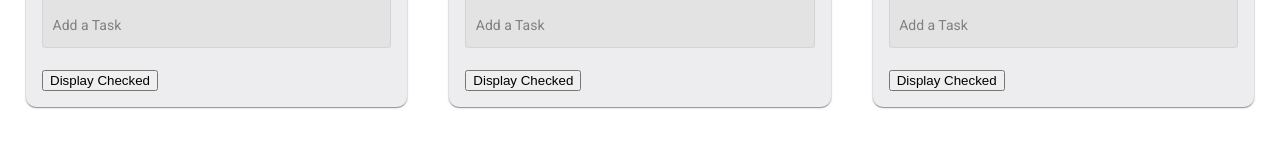
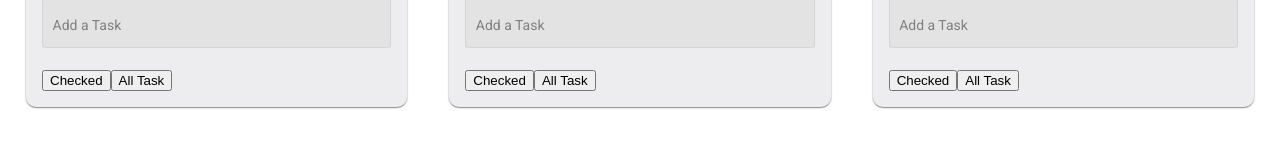
Before and after one commit to vigneshuthra/habitica-NEW, an Angular app: page /tasks in a window 1280 px wide. Shown: the part 383-530 px from the top of the page. Built offline with nearby package versions, Linux system fonts and the light colour scheme.

Commit message:
minor changes

```diff
--- a/src/app/components/item-list/item-list.component.html
+++ b/src/app/components/item-list/item-list.component.html
@@ -7,8 +7,8 @@
       autocomplete="off"
       [formControl]="nameControl"
   /></mat-form-field>
-  <button (click)="displaylist()">Display Checked</button>
-</div>
+  <button (click)="displaylist()">Checked</button>
+  <button (click)="initlist()">All Task</button></div>
 
 <ng-container *ngIf="filteredData$ | async as data">
   <div
--- a/src/app/components/item-list/item-list.component.ts
+++ b/src/app/components/item-list/item-list.component.ts
@@ -20,7 +20,7 @@ import { TodoService } from '../../services/todo-list.service';
 import { TodoTask } from '../todo-list/todomodels';
 import { ItemType } from './item.data';
 
-type TaskType = DailyTask | TodoTask | HabitTask ;
+type TaskType = DailyTask | TodoTask | HabitTask;
 
 @Component({
   selector: 'app-item-list',
@@ -54,6 +54,12 @@ export class ItemListComponent implements OnInit {
     private _habitservice: HabitService
   ) {}
   ngOnInit(): void {
+    this.initlist();
+
+    // console.log(this.initialData$);
+  }
+
+  initlist() {
     if (this.initialData$) {
       this.filteredData$ = combineLatest([
         this._homeService.searchData$,
@@ -64,14 +70,13 @@ export class ItemListComponent implements OnInit {
         )
       );
     }
-    // console.log(this.initialData$);
   }
 
   addTask() {
     if (this.onAddItem) {
       this.onAddItem(this.nameControl.value);
       this.nameControl.reset();
-     // this.coinservice.setCount();
+      // this.coinservice.setCount();
     }
   }
 
@@ -90,7 +95,7 @@ export class ItemListComponent implements OnInit {
 
   private _filterData(
     value: string | null,
-    data: Array<DailyTask | TodoTask| HabitTask>
+    data: Array<DailyTask | TodoTask | HabitTask>
   ): Array<DailyTask | TodoTask | HabitTask> {
     return value
       ? data.filter((dailyItem) =>
@@ -104,15 +109,21 @@ export class ItemListComponent implements OnInit {
     console.log('the task is added', this.arrayChecked);
   }
 
-  displaylist(){
-     const selectList$ = this.arrayChecked.map((checked, index) => checked ? this.arrayChecked[index] : null)
-    .filter(value => value !== null);
-    console.log("DisplayChecked",selectList$);
+  displaylist() {
+    const selectList$ = this.arrayChecked
+      .map((checked, index) => (checked ? this.arrayChecked[index] : null))
+      .filter((value) => value !== null);
+    console.log('DisplayChecked', selectList$);
 
+    if (selectList$) {
+      this.filteredData$ = new Observable((subscriber) => {
+        subscriber.next(selectList$ as TaskType[]);
+      });
+    }
   }
 
-  removeCheckedTask($event:any, data:any){
-    const index = this.arrayChecked.findIndex(list => list.task);
+  removeCheckedTask($event: any, data: any) {
+    const index = this.arrayChecked.findIndex((list) => list.task);
     this.arrayChecked.splice(index, 1);
     console.log(this.arrayChecked);
   }
```
Also changed, not shown: 1 other file (tests, documents, lock files or other folders).
